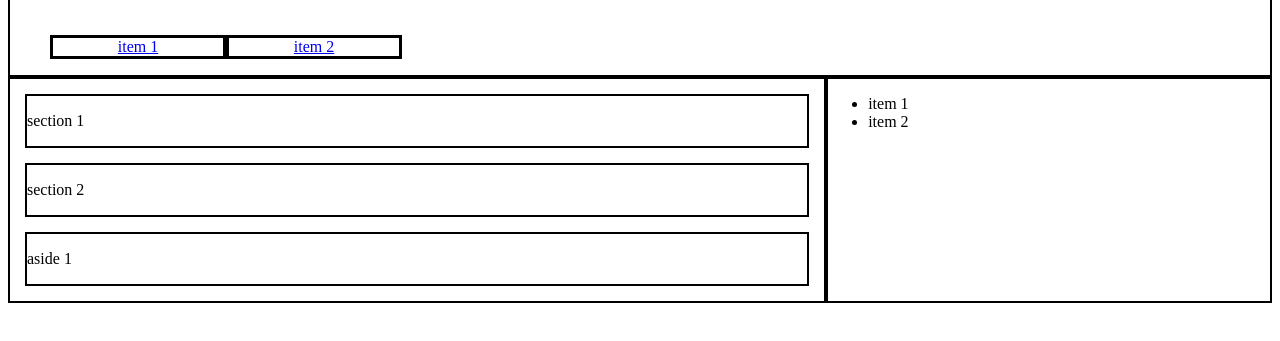
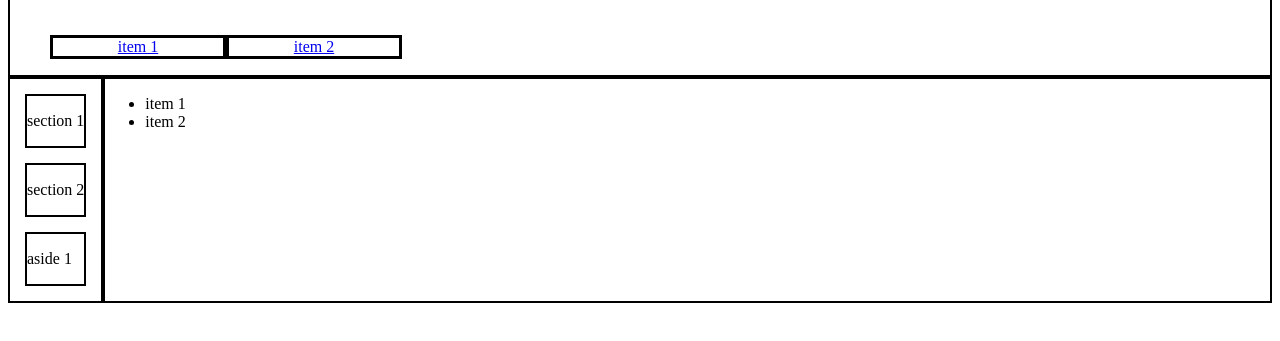
Before and after one commit to rallup/GridFlexPullar, a plain HTML site: page index.html in a window 1280 px wide. Shown: the part 71-412 px from the top of the page. Drawn offline with Linux system fonts and the light colour scheme.

Commit message:
CSS Formatting

```diff
--- a/style.css
+++ b/style.css
@@ -13,7 +13,7 @@ header > h1 {
   text-align: center
 }
 article {
-  flex-grow: 2;
+  flex-grow: 2La;
   display: grid;
   grid-template-columns: 15px 3fr 15px;
   grid-template-rows: 15px auto 15px auto 15px auto 15px;
```
